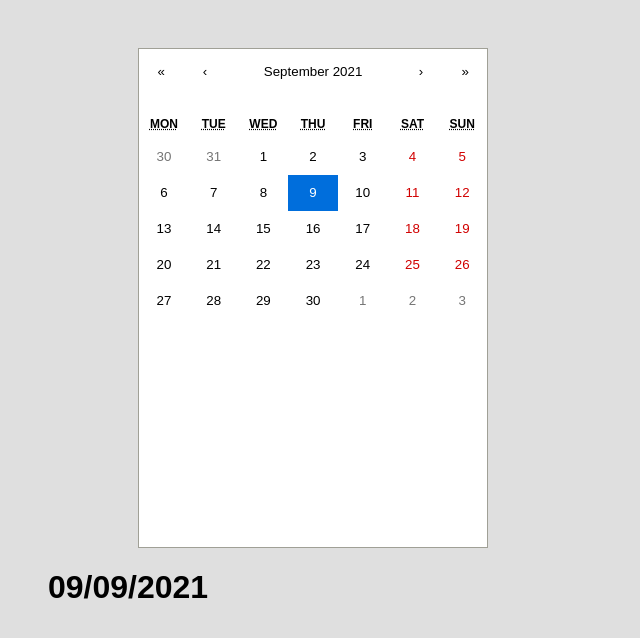
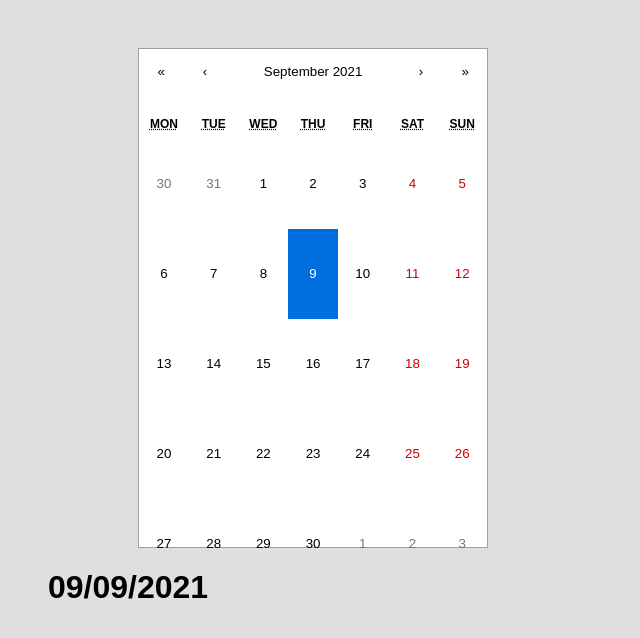
Before and after one commit to axlengblom/calendar-with-todo, a React (Create React App) app: page / in a window 1280 px wide. Shown: the top 638 px of the page, without its empty margins (0-640 px from the left). Built offline with nearby package versions, Linux system fonts and the light colour scheme.

Commit message:
fixed calendar styling

```diff
--- a/src/App.css
+++ b/src/App.css
@@ -21,6 +21,10 @@ ul {
   width: 500px;
   height: 500px;
   margin: 0 auto;
+}
+
+.react-calendar__month-view__days__day {
+  height: 90px;
 }
 
 .alltodos {
```
